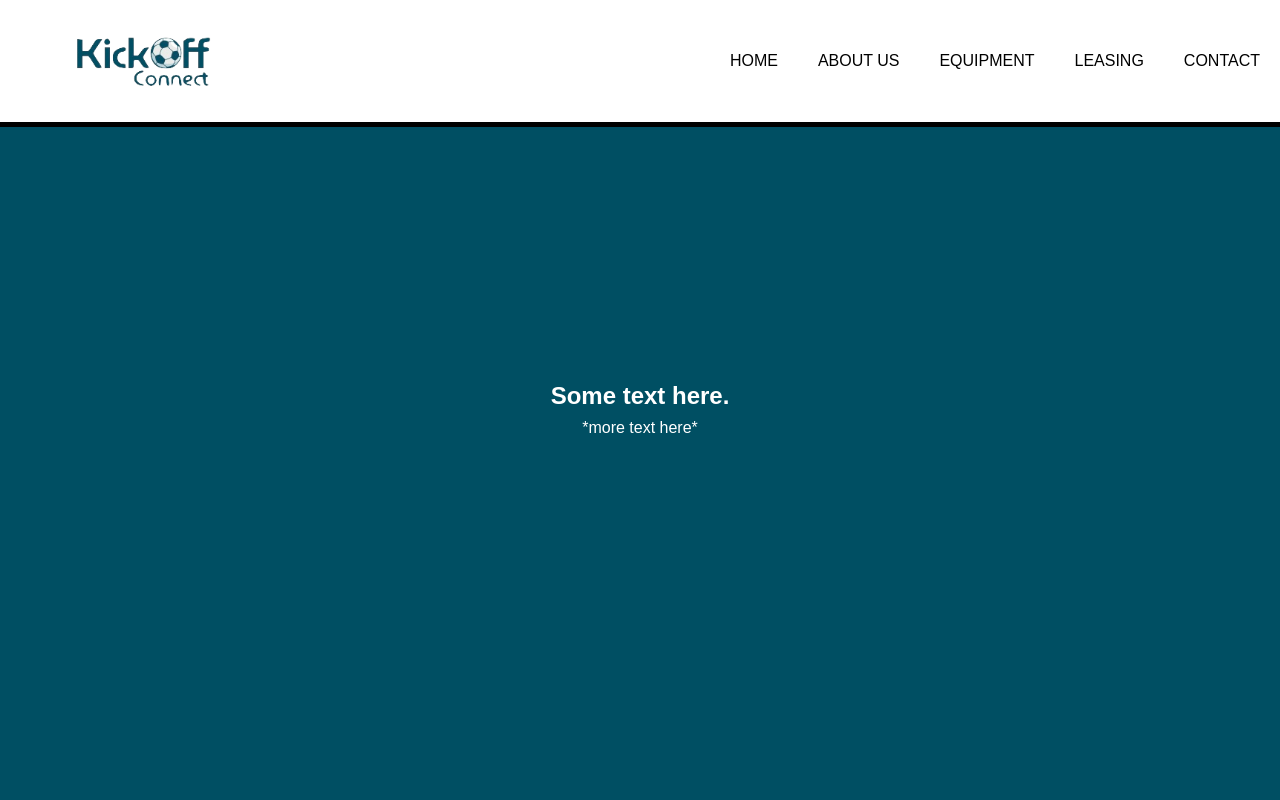
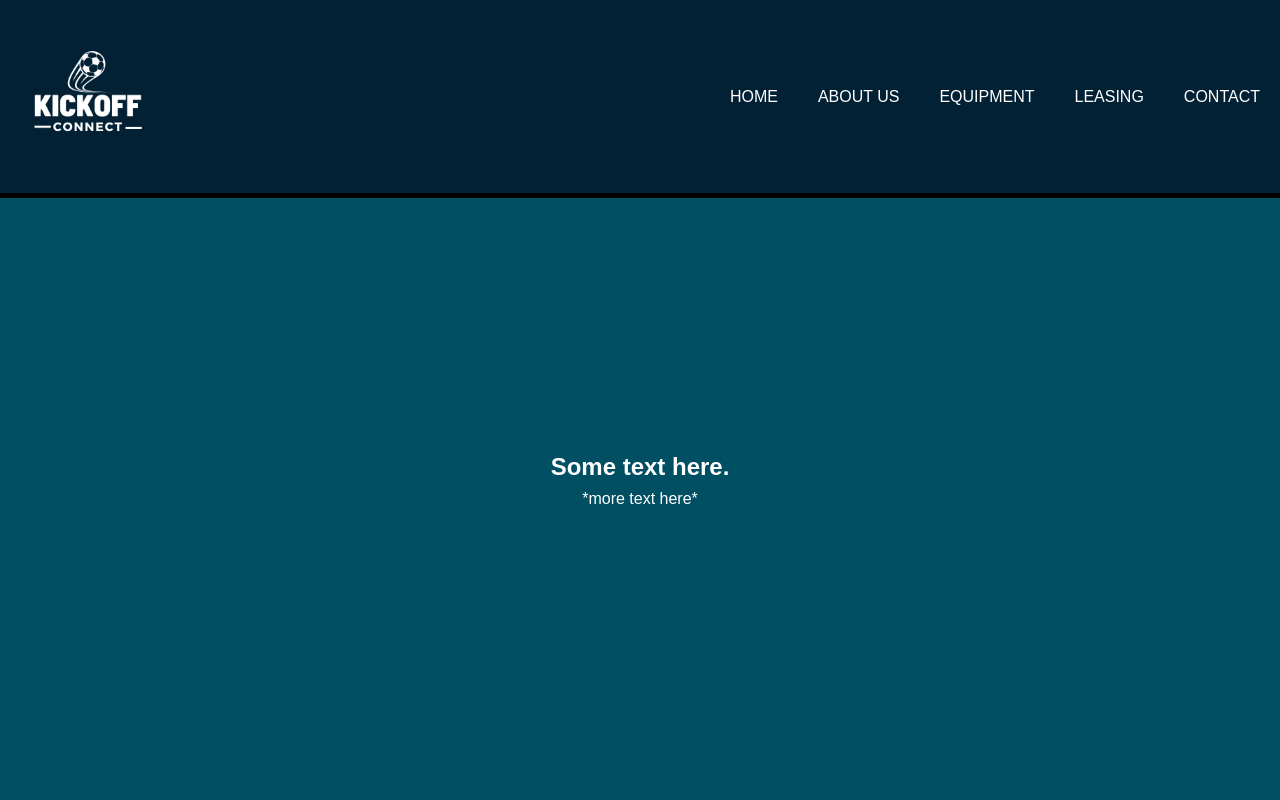
Before and after one commit to invtrdan/KickoffConnect, a plain HTML site: page index.html in a window 1280 px wide. Shown: the top 800 px of the page. Drawn offline with Linux system fonts and the light colour scheme.

Commit message:
modified banner

```diff
--- a/index.html
+++ b/index.html
@@ -12,7 +12,7 @@
     <header>
         <div class="container">
             <div class="logo">
-                <img src="images/Kickoff_Collect_Logo.png" alt="Coffee Shop Logo" />
+                <img src="images/KICKOFF/3.png" alt="Coffee Shop Logo" />
             </div>
             <nav>
                 <ul id="nav-menu">
--- a/style.css
+++ b/style.css
@@ -53,10 +53,10 @@ header .menu.active+.overlay {
 
 
 header {
-    background: white;
+    background: #022135;
     /* Dark green background */
-    color: black;
-    /* Light cream text */
+    color: white;
+    /* text */
     padding: 5px 0;
     /* height of navigation bar */
     border-bottom: black 5px solid;
@@ -74,7 +74,7 @@ header .container {
 }
 
 header .logo img {
-    max-width: 300px;
+    max-width: 175px;
     /* Increased logo size */
 }
 
@@ -97,14 +97,14 @@ header li {
 }
 
 header a {
-    color: black;
+    color: white;
     text-decoration: none;
     text-transform: uppercase;
     font-size: 16px;
 }
 
 header a:hover {
-    color: #004F63;
+    color: grey;
 }
 
 header .hamburger {
@@ -114,7 +114,7 @@ header .hamburger {
 
 header .menu {
     display: none;
-    background-color: white;
+    background-color: #022135;
     top: calc(100% + 10px);
     bottom: 0;
     height: calc(100% - 70px);
@@ -186,7 +186,7 @@ header .menu a:active {
 
 
     header .hamburger span {
-        background: #004F63;
+        background: #022135;
         /* Light cream */
         display: block;
         height: 3px;
```
Also changed, not shown: images/KICKOFF/1.png (added), images/KICKOFF/2.png (added), images/KICKOFF/3.png (added), images/KICKOFF/4.png (added), images/KICKOFF/5.png (added), images/KICKOFF/6.png (added), images/KICKOFF/7.png (added), images/KICKOFF/8.png (added), images/KICKOFF/9.png (added), 2 other files.
